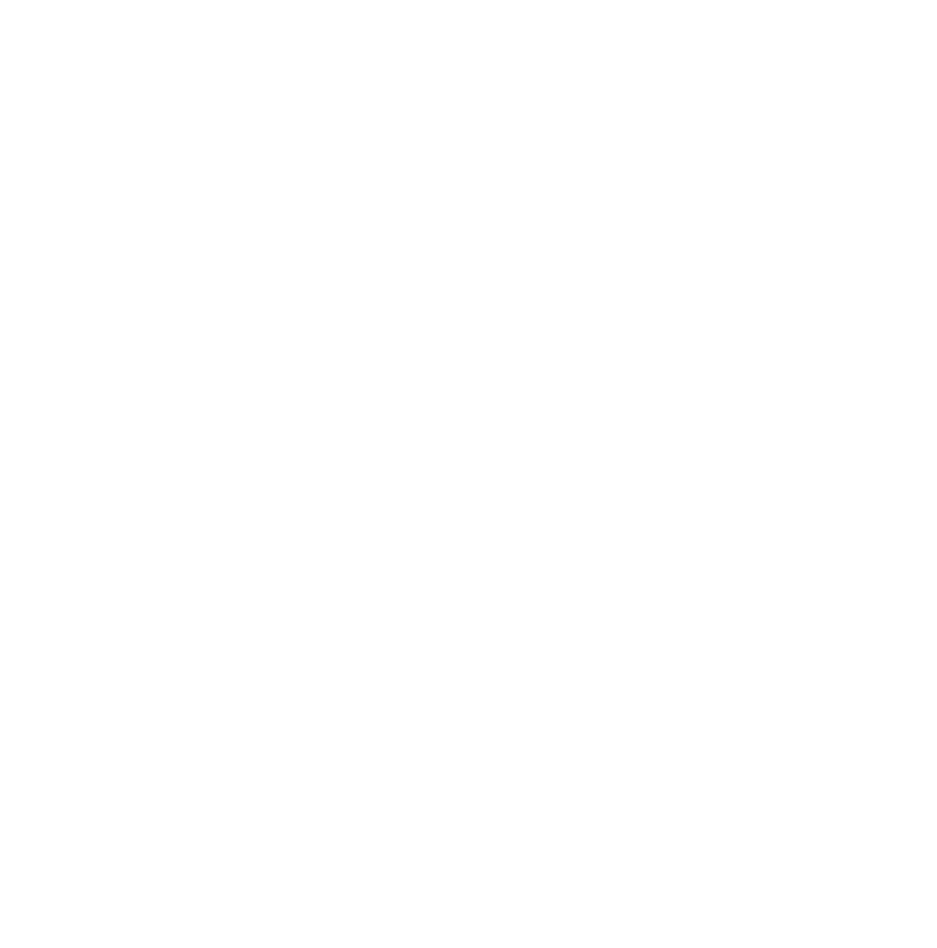
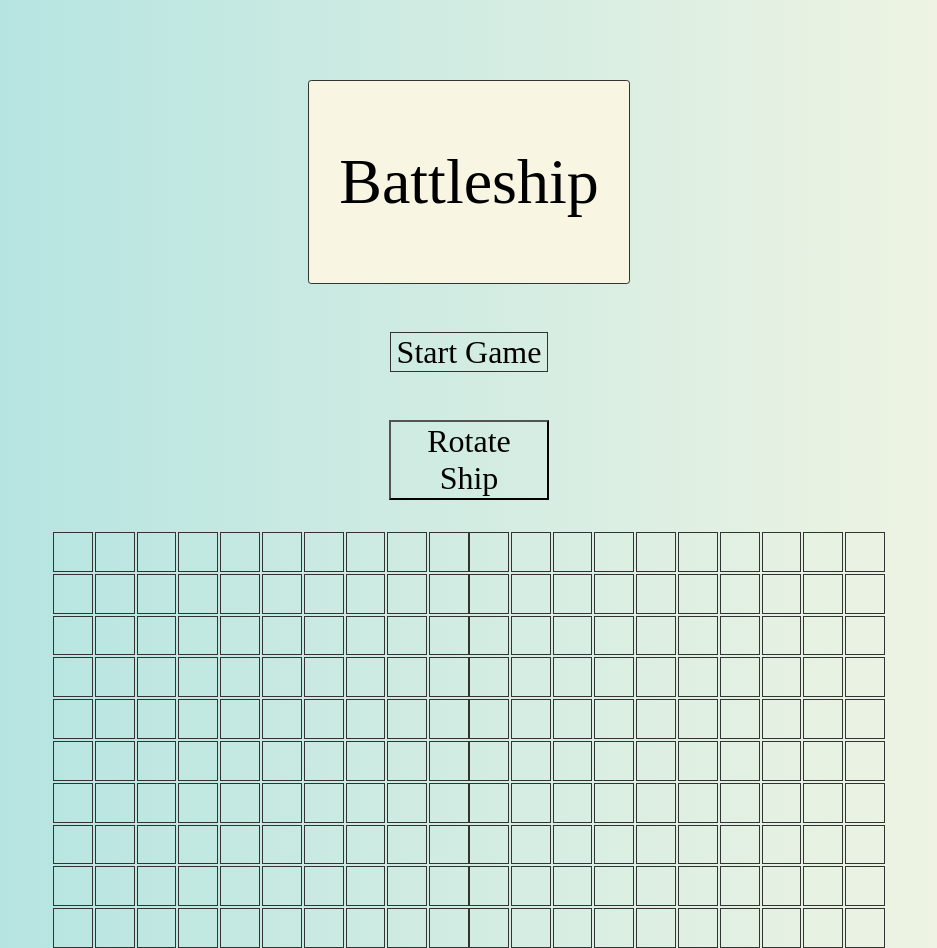
Before and after one commit to oxamyt/Battleship, a website built with webpack: page dist/index.html in a window 1280 px wide. Shown: the whole page, without its empty margins (171-1108 px from the left). Before the commit the page ends 800 px from the top, so only its background shows below. Built offline with nearby package versions, Linux system fonts and the light colour scheme.

Commit message:
create testing layout

```diff
--- a/package.json
+++ b/package.json
@@ -22,5 +22,8 @@
     "style-loader": "^3.3.4",
     "webpack": "^5.90.0",
     "webpack-cli": "^5.1.4"
+  },
+  "dependencies": {
+    "normalize.css": "^8.0.1"
   }
 }
--- /dev/null
+++ b/src/game.js
@@ -0,0 +1,20 @@
+import Gameboard from "./gameboard";
+import Player from "./players";
+
+export default function gameLoop() {
+  const playerOne = new Player("Daniel");
+  const plyaerTwo = new Player("AI");
+  const boardOne = new Gameboard();
+  const boardTwo = new Gameboard();
+  boardOne.generateBoard();
+  boardTwo.generateBoard();
+  boardOne.placeShip([0, 0], 5, "vertical");
+  boardOne.placeShip([6, 0], 4, "horizontal");
+  boardOne.placeShip([3, 3], 3, "vertical");
+  boardOne.placeShip([6, 7], 2, "horizontal");
+
+  boardTwo.placeShip([0, 0], 5, "vertical");
+  boardTwo.placeShip([6, 0], 4, "horizontal");
+  boardTwo.placeShip([3, 3], 3, "vertical");
+  boardTwo.placeShip([6, 7], 2, "horizontal");
+}
--- a/src/index.js
+++ b/src/index.js
@@ -0,0 +1,6 @@
+import renderPage from "./render";
+import "./styles.css";
+
+document.addEventListener("DOMContentLoaded", () => {
+  renderPage();
+});
--- /dev/null
+++ b/src/render.js
@@ -0,0 +1,62 @@
+export default function renderPage() {
+  const container = document.querySelector(".container");
+
+  const header = document.createElement("div");
+  header.classList.add("header");
+
+  const name = document.createElement("div");
+  name.classList.add("name");
+
+  const gameName = document.createElement("p");
+  gameName.classList.add("game-name");
+  gameName.textContent = "Battleship";
+
+  const startBtn = document.createElement("div");
+  startBtn.classList.add("start-btn");
+
+  const start = document.createElement("button");
+  start.classList.add("start");
+  start.textContent = "Start Game";
+
+  const main = document.createElement("div");
+  main.classList.add("main");
+
+  const rotateBtn = document.createElement("div");
+  rotateBtn.classList.add("rotate-btn");
+
+  const rotate = document.createElement("button");
+  rotate.classList.add("rotate");
+  rotate.textContent = "Rotate Ship";
+
+  const gameboards = document.createElement("div");
+  gameboards.classList.add("gameboards");
+
+  const leftBoard = document.createElement("div");
+  leftBoard.classList.add("left-board");
+
+  const rightBoard = document.createElement("div");
+  rightBoard.classList.add("right-board");
+
+  container.appendChild(header);
+  container.appendChild(main);
+  header.appendChild(name);
+  name.appendChild(gameName);
+  header.appendChild(startBtn);
+  startBtn.appendChild(start);
+  main.appendChild(rotateBtn);
+  rotateBtn.appendChild(rotate);
+  main.appendChild(gameboards);
+  gameboards.appendChild(leftBoard);
+  gameboards.appendChild(rightBoard);
+
+  renderBoard(leftBoard);
+  renderBoard(rightBoard);
+}
+
+function renderBoard(board) {
+  for (let i = 0; i < 100; i++) {
+    const cell = document.createElement("div");
+    cell.classList.add("cell");
+    board.appendChild(cell);
+  }
+}
--- a/src/styles.css
+++ b/src/styles.css
@@ -0,0 +1,112 @@
+@import "normalize.css";
+
+body {
+  min-height: 100vh;
+  background: linear-gradient(to left, #f8f6e3, #ace2e1);
+}
+
+.container {
+  display: flex;
+  flex-direction: column;
+}
+
+.header {
+  display: flex;
+  align-items: center;
+  justify-content: center;
+  flex-direction: column;
+  padding-top: 5rem;
+  width: 100%;
+}
+
+.game-name {
+  font-size: 4rem;
+}
+
+.name {
+  background-color: #f8f6e3;
+  border: 1px solid #333;
+  width: 20rem;
+  text-align: center;
+  border-radius: 0.2rem;
+}
+
+.start-btn {
+  padding-top: 3rem;
+}
+
+.start {
+  text-decoration: none;
+  border: 1px solid #333;
+  font-size: 2rem;
+  cursor: pointer;
+  background-color: transparent;
+  background-repeat: no-repeat;
+  cursor: pointer;
+  overflow: hidden;
+  outline: none;
+}
+
+.start:hover {
+  background-color: #c0faff;
+  padding-left: 3rem;
+  padding-right: 3rem;
+  transition: 0.6s;
+}
+
+.main {
+  margin-top: 3rem;
+  min-height: 50vh;
+  display: flex;
+  flex-direction: column;
+  align-items: center;
+}
+
+.rotate {
+  text-decoration: none;
+  font-size: 2rem;
+  cursor: pointer;
+  background-color: transparent;
+  background-repeat: no-repeat;
+  cursor: pointer;
+  overflow: hidden;
+  outline: none;
+  width: 10rem;
+  text-align: center;
+}
+
+.rotate:hover {
+  background-color: #e0fcff;
+  transition: 0.6s;
+}
+
+.gameboards {
+  display: flex;
+  justify-content: space-between;
+  width: 65%;
+  height: 100%;
+  margin-top: 2rem;
+}
+
+.right-board,
+.left-board {
+  background-color: transparent;
+  background-repeat: no-repeat;
+  overflow: hidden;
+  outline: none;
+  width: 90%;
+  aspect-ratio: 1;
+  max-width: 600px;
+  max-height: 600px;
+  display: grid;
+  grid-template-columns: repeat(10, 1fr);
+  grid-template-rows: repeat(10, 1fr);
+  gap: 2px;
+}
+
+.cell {
+  border: 1px solid #333;
+  max-height: 50px;
+  max-width: 50px;
+  cursor: pointer;
+}
```
Also changed, not shown: dist/index.html, dist/main.js, 1 other file.
